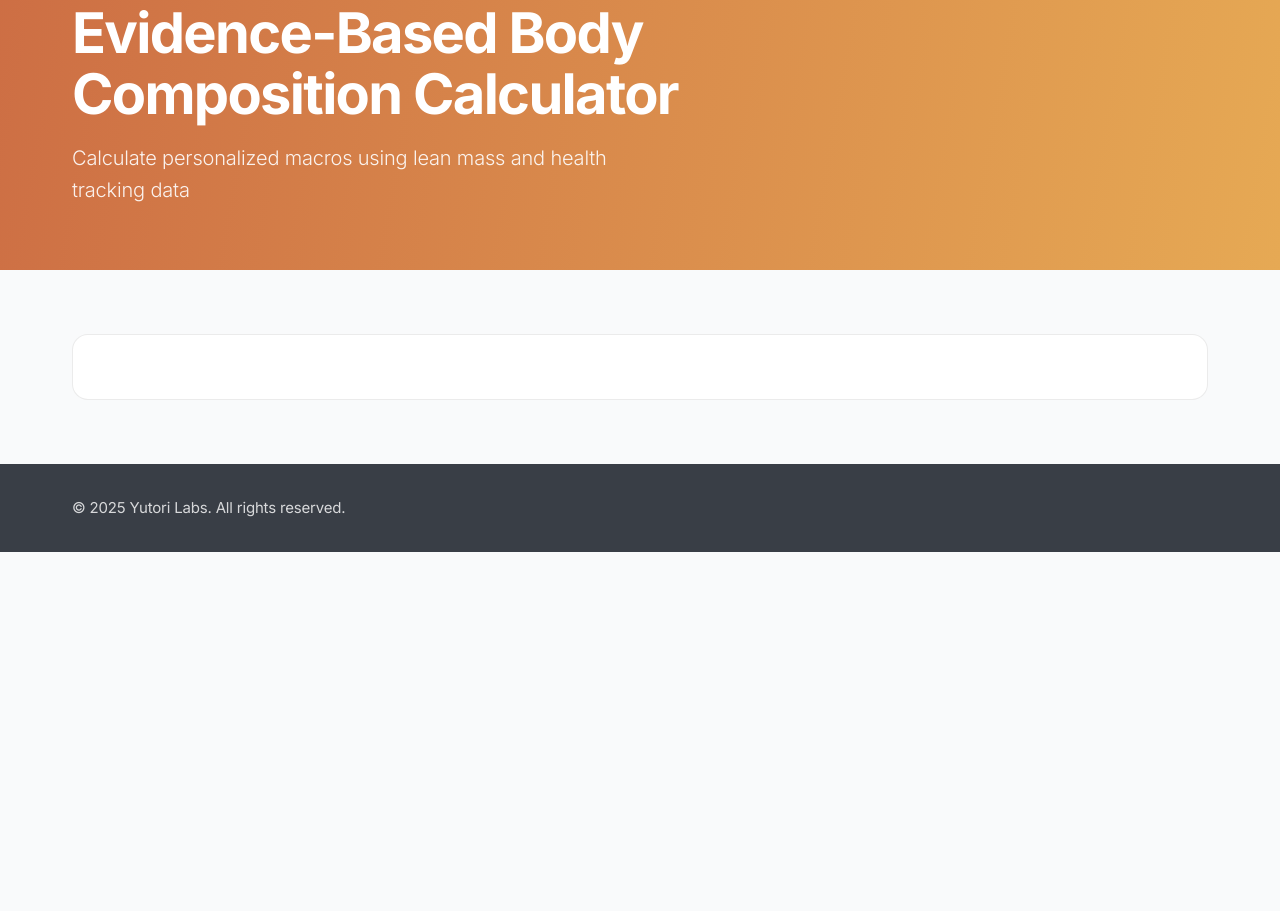
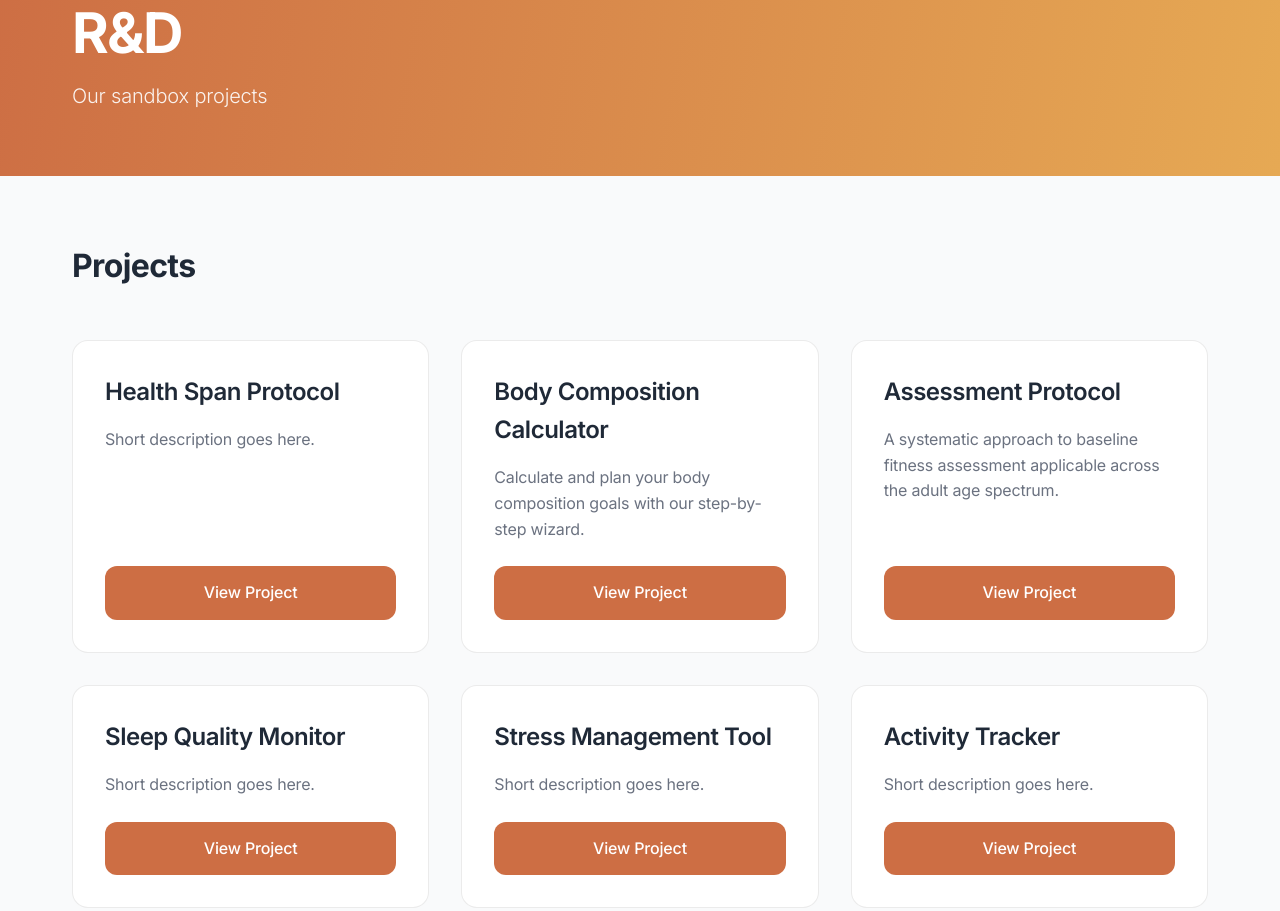
Before and after one commit to shfishburn/yutori, a plain HTML site: page index.html in a window 1280 px wide. Shown: the part 139-1050 px from the top of the page. Before the commit the page ends 800 px from the top, so only its background shows below. Drawn offline with nearby package versions, Linux system fonts and the light colour scheme.

Commit message:
FIX to index.html

```diff
--- a/index.html
+++ b/index.html
@@ -3,34 +3,83 @@
   <head>
     <meta charset="UTF-8" />
     <meta name="viewport" content="width=device-width, initial-scale=1.0, shrink-to-fit=no" />
-  <meta name="description" content="Evidence-Based Body Composition Calculator" />
-  <title>Body Composition Calculator - Yutori Labs</title>
+    <meta name="description" content="Yutori Labs - Building cutting-edge solutions for complex problems" />
+    <title>Yutori Labs - Development Projects</title>
     <link rel="preconnect" href="https://fonts.googleapis.com" />
     <link rel="preconnect" href="https://fonts.gstatic.com" crossorigin />
     <link href="https://fonts.googleapis.com/css2?family=Inter:wght@300;400;500;600;700&display=swap" rel="stylesheet" />
     <link rel="stylesheet" href="https://cdnjs.cloudflare.com/ajax/libs/tailwindcss/2.2.19/tailwind.min.css" />
-  <link rel="stylesheet" href="./styles.css" />
+    <link rel="stylesheet" href="styles.css" />
   </head>
   <body>
     <nav class="nav-wrapper">
       <div class="container">
-      <img src="./assets/logo_400px_wide.png" alt="Yutori Labs" class="logo" />
+        <img src="assets/logo_400px_wide.png" alt="Yutori Labs" class="logo" />
       </div>
     </nav>
 
     <section class="hero-section">
       <div class="container">
         <div class="hero-content">
-        <h1 class="hero-title">Evidence-Based Body Composition Calculator</h1>
-        <p class="hero-subtitle">Calculate personalized macros using lean mass and health tracking data</p>
+          <h1 class="hero-title">R&D</h1>
+          <p class="hero-subtitle">
+            Our sandbox projects
+          </p>
         </div>
       </div>
     </section>
 
-  <section id="calculator" class="projects-section">
+    <section id="projects" class="projects-section">
       <div class="container">
-      <div id="calculatorRoot" class="project-card">
-        <!-- Calculator renders here -->
+        <h2 class="section-title">Projects</h2>
+        <div class="projects-grid">
+          <div class="project-card">
+            <h3 class="project-title">Health Span Protocol</h3>
+            <p class="project-description">
+              Short description goes here.
+            </p>
+            <a href="#" class="project-button">View Project</a>
+          </div>
+
+<div class="project-card">
+  <h3 class="project-title">Body Composition Calculator</h3>
+  <p class="project-description">
+    Calculate and plan your body composition goals with our step-by-step wizard.
+  </p>
+  <a href="/bcc/" class="project-button">View Project</a>
+</div>
+
+          <div class="project-card">
+            <h3 class="project-title">Assessment Protocol</h3>
+            <p class="project-description">
+              A systematic approach to baseline fitness assessment applicable across the adult age spectrum.
+            </p>
+            <a href="/assessment/" class="project-button">View Project</a>
+          </div>
+
+          <div class="project-card">
+            <h3 class="project-title">Sleep Quality Monitor</h3>
+            <p class="project-description">
+              Short description goes here.
+            </p>
+            <a href="#" class="project-button">View Project</a>
+          </div>
+
+          <div class="project-card">
+            <h3 class="project-title">Stress Management Tool</h3>
+            <p class="project-description">
+              Short description goes here.
+            </p>
+            <a href="#" class="project-button">View Project</a>
+          </div>
+
+          <div class="project-card">
+            <h3 class="project-title">Activity Tracker</h3>
+            <p class="project-description">
+              Short description goes here.
+            </p>
+            <a href="#" class="project-button">View Project</a>
+          </div>
         </div>
       </div>
     </section>
@@ -42,18 +91,5 @@
         </div>
       </div>
     </footer>
-
-  <!-- Calculator JavaScript Files -->
-  <script src="./js/state.js"></script>
-  <script src="./js/templates.js"></script>
-  <script src="./js/validators.js"></script>
-  <script src="./js/calculations.js"></script>
-  <script src="./js/ui.js"></script>
-  <script src="./js/steps/step1.js"></script>
-  <script src="./js/steps/step2.js"></script>
-  <script src="./js/steps/step3.js"></script>
-  <script src="./js/steps/step4.js"></script>
-  <script src="./js/steps/step5.js"></script>
-  <script src="./js/main.js"></script>
   </body>
 </html>
```
Lines whose indentation alone changed are shown as unchanged.
